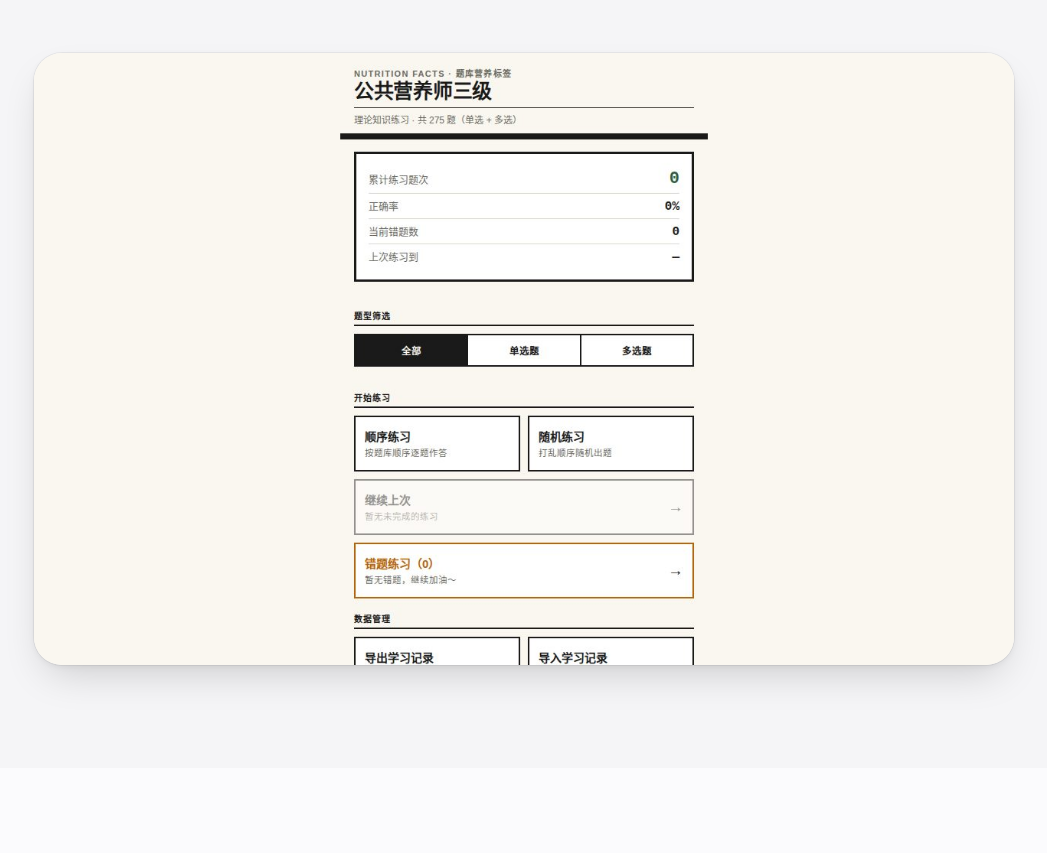
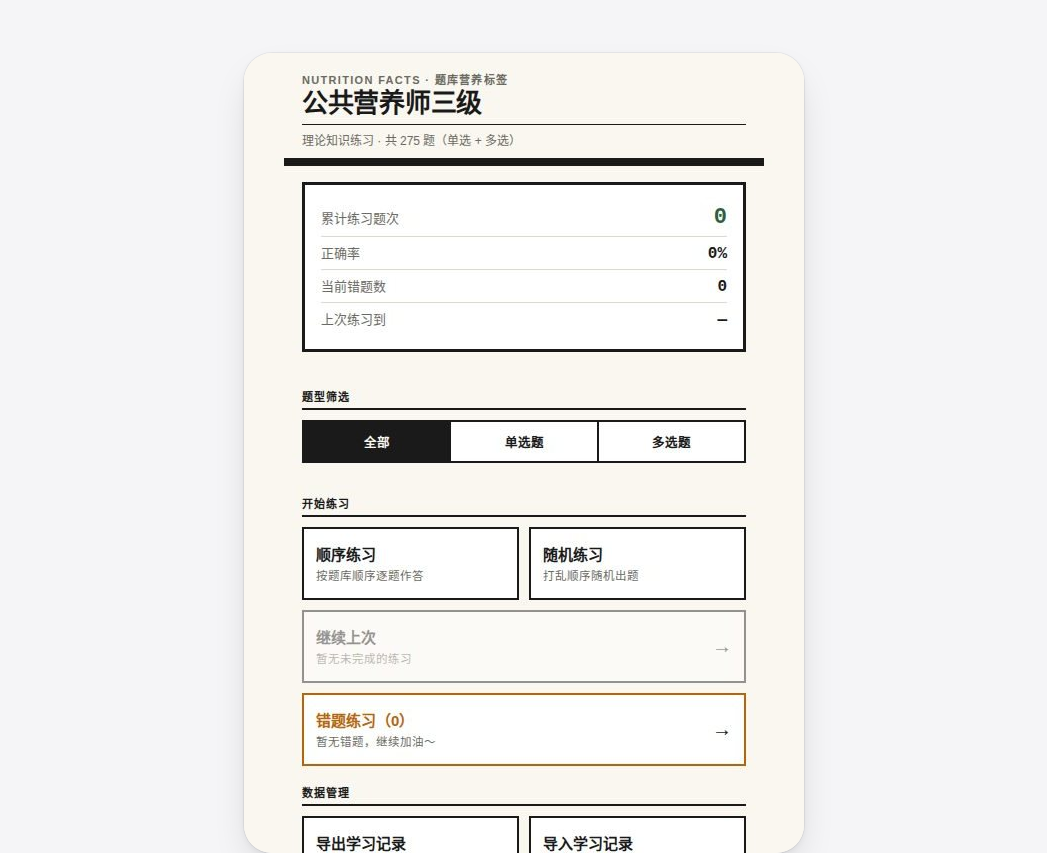
Before and after one commit to wodejbhen/wodejbhen.github.io, a plain HTML site: page index.html in a window 1280 px wide. Shown: the part 1387-2240 px from the top of the page, without its empty margins (116-1163 px from the left). Drawn offline with Linux system fonts and the light colour scheme.

Commit message:
刷题页截图裁到页面宽度，按页面比例展示

```diff
--- a/index.html
+++ b/index.html
@@ -77,7 +77,7 @@
 
       <div class="lineup reveal" style="--d:240ms">
         <a class="lineup__item" href="#p-quiz">
-          <span class="lineup__media" aria-hidden="true"><img src="quiz.jpg" width="1280" height="800" alt="公共营养师三级刷题页截图" fetchpriority="high"></span>
+          <span class="lineup__media" aria-hidden="true"><img src="quiz-page.jpg" width="560" height="800" alt="公共营养师三级刷题页截图" fetchpriority="high"></span>
           <span class="lineup__cap">公共营养师三级 · 刷题页</span>
         </a>
         <a class="lineup__item" href="#p-shiguang">
@@ -114,8 +114,8 @@
             <p class="chapter__links"><a class="link" href="quiz.html" target="_blank" rel="noopener">打开刷题页<svg viewBox="0 0 24 24" aria-hidden="true"><polyline points="9 18 15 12 9 6"/></svg></a></p>
           </div>
         </div>
-        <figure class="shot shot--wide reveal" style="--d:100ms">
-          <img src="quiz.jpg" width="1280" height="800" alt="刷题页首页：题库概览、题型筛选与练习入口" loading="lazy" decoding="async">
+        <figure class="shot shot--page reveal" style="--d:100ms">
+          <img src="quiz-page.jpg" width="560" height="800" alt="刷题页首页：题库概览、题型筛选与练习入口" loading="lazy" decoding="async">
         </figure>
       </div>
     </article>
--- a/site.css
+++ b/site.css
@@ -628,6 +628,11 @@ body.is-locked {
 .shot--wide {
   margin-top: clamp(32px, 4.5vw, 56px);
 }
+/* A page-shaped screenshot reads better at page width than stretched to 980. */
+.shot--page {
+  max-width: 560px;
+  margin: clamp(32px, 4.5vw, 56px) auto 0;
+}
 .shot img,
 .shot video {
   width: 100%;
```
Also changed, not shown: quiz-page.jpg (added), quiz.jpg (deleted).
